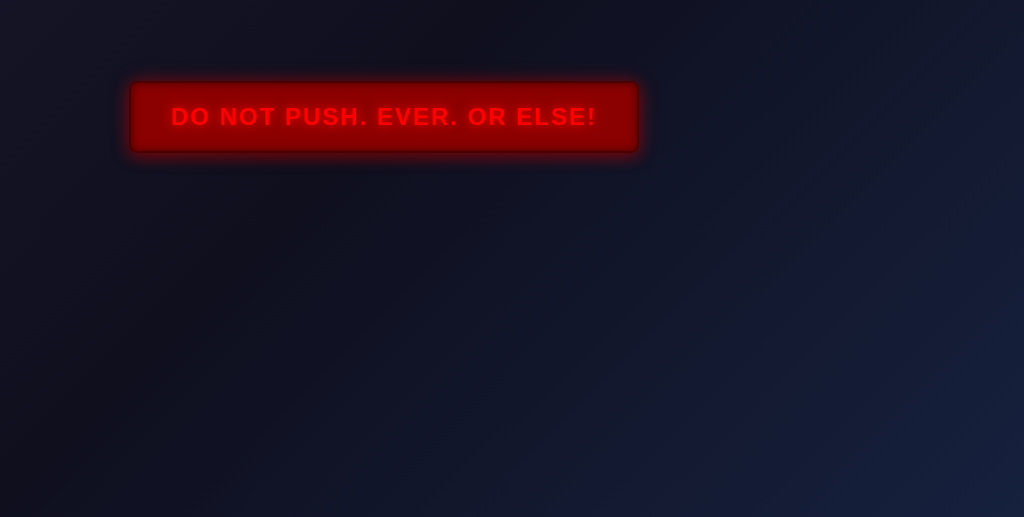
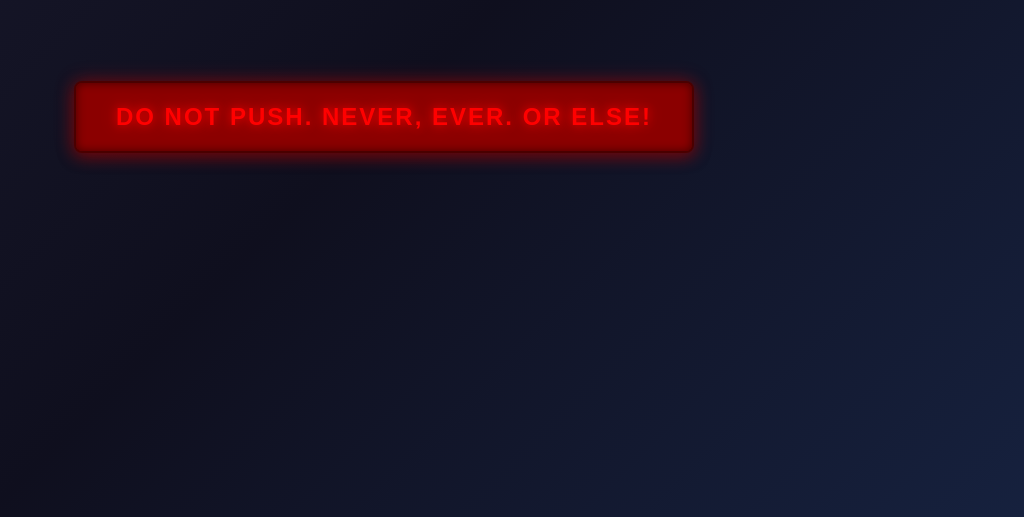
Before and after one commit to RuncibleSpoon/simple_react_app, a React (Vite) app: page / in a window 1280 px wide. Shown: the part 283-800 px from the top of the page, without its empty margins (256-1280 px from the left). Built offline with nearby package versions, Linux system fonts and the light colour scheme.

Commit message:
Editied Readme

```diff
--- a/package.json
+++ b/package.json
@@ -8,14 +8,15 @@
     "preview": "vite preview"
   },
   "dependencies": {
+    "micromatch": "3.1.10",
     "react": "18.3.1",
     "react-dom": "18.3.1",
-    "micromatch": "3.1.10"
+    "typescript": "5.9.3"
   },
   "devDependencies": {
     "@types/react": "18.3.27",
     "@types/react-dom": "18.3.7",
-    "@vitejs/plugin-react": "4.7.0",
+    "@vitejs/plugin-react": "4.7.1",
     "vite": "7.2.4"
   }
 }
--- a/src/App.jsx
+++ b/src/App.jsx
@@ -1,5 +1,6 @@
 import { useState } from 'react'
 import './App.css'
+import micromatch from 'micromatch'
 
 function App() {
   const [exploded, setExploded] = useState(false)
@@ -9,7 +10,7 @@ function App() {
     // Reset after animation completes
     setTimeout(() => {
       setExploded(false)
-    }, 2700)
+    }, 2500)
   }
 
   return (
@@ -19,7 +20,7 @@ function App() {
           className={`exploding-button ${exploded ? 'explode' : ''}`}
           onClick={handleClick}
         >
-          DO NOT PUSH. EVER. OR ELSE!
+          DO NOT PUSH. NEVER, EVER. OR ELSE!
         </button>
         {exploded && (
           <div className="explosion">
```
Also changed, not shown: 2 other files (tests, documents, lock files or other folders).
